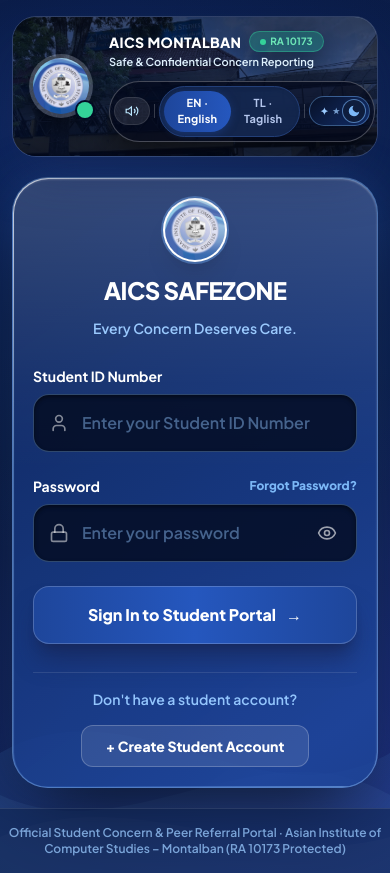
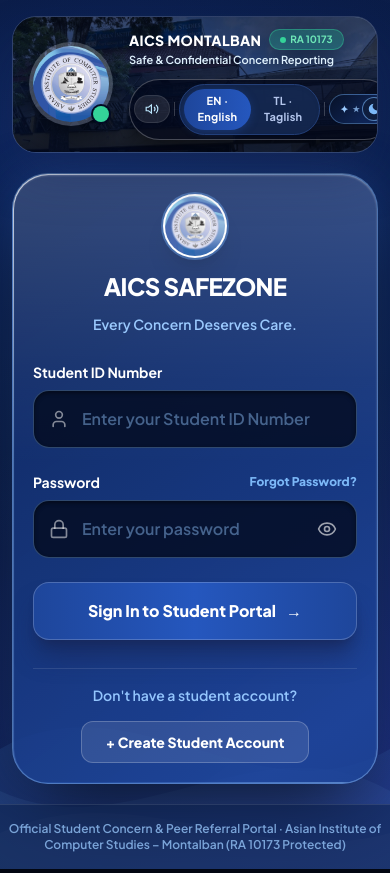
Before and after one commit to kensuenjoyingthelife/aics-montalban-guidance-system, a React (Vite) app: page / in a window 390 px wide. Built offline with nearby package versions, Linux system fonts and the light colour scheme; no server answers.

Commit message:
style(navbar): enlarge circular logo to fill yellow line boundary

```diff
--- a/src/pages/StudentAuthGate.tsx
+++ b/src/pages/StudentAuthGate.tsx
@@ -382,10 +382,10 @@ export const StudentAuthGate: React.FC<StudentAuthGateProps> = ({
           <div className="absolute inset-0 bg-gradient-to-b from-[#020b24]/40 via-[#0a2769]/35 to-[#020b24]/70 pointer-events-none" />
 
           {/* Inner Content: 2-column layout - Logo vertically centered on the left, Titles on top-right, Toggles on bottom-right */}
-          <div className="relative z-10 px-4 sm:px-8 py-3.5 sm:py-5 flex items-center gap-4 sm:gap-6 min-h-[96px] sm:min-h-[110px]">
-            {/* Left Column: Prominent Circular Logo vertically centered in the navbar (Yellow Circle Position) */}
+          <div className="relative z-10 px-4 sm:px-8 py-3 sm:py-4 flex items-center gap-4 sm:gap-6 min-h-[110px] sm:min-h-[125px]">
+            {/* Left Column: Prominent Circular Logo filling the yellow circle boundary */}
             <div className="relative shrink-0 flex items-center justify-center my-auto">
-              <div className="w-16 h-16 sm:w-20 sm:h-20 rounded-full p-1 bg-white/20 backdrop-blur-md ring-2 ring-white/70 shadow-2xl flex items-center justify-center">
+              <div className="w-[84px] h-[84px] sm:w-[98px] sm:h-[98px] rounded-full p-1 bg-white/20 backdrop-blur-md ring-2 ring-white/75 shadow-2xl flex items-center justify-center">
                 <img
                   src="/aics-logo.jpg"
                   alt="AICS Logo"
@@ -394,7 +394,7 @@ export const StudentAuthGate: React.FC<StudentAuthGateProps> = ({
               </div>
               {/* Live Security Shield Dot */}
               <span
-                className="absolute bottom-0 right-0 w-4 h-4 rounded-full bg-emerald-400 ring-2 ring-[#020b24] shadow-md"
+                className="absolute bottom-1 right-1 w-4 h-4 sm:w-5 sm:h-5 rounded-full bg-emerald-400 ring-2 ring-[#020b24] shadow-md"
                 title="100% Confidential & RA 10173 Protected"
               />
             </div>
```
